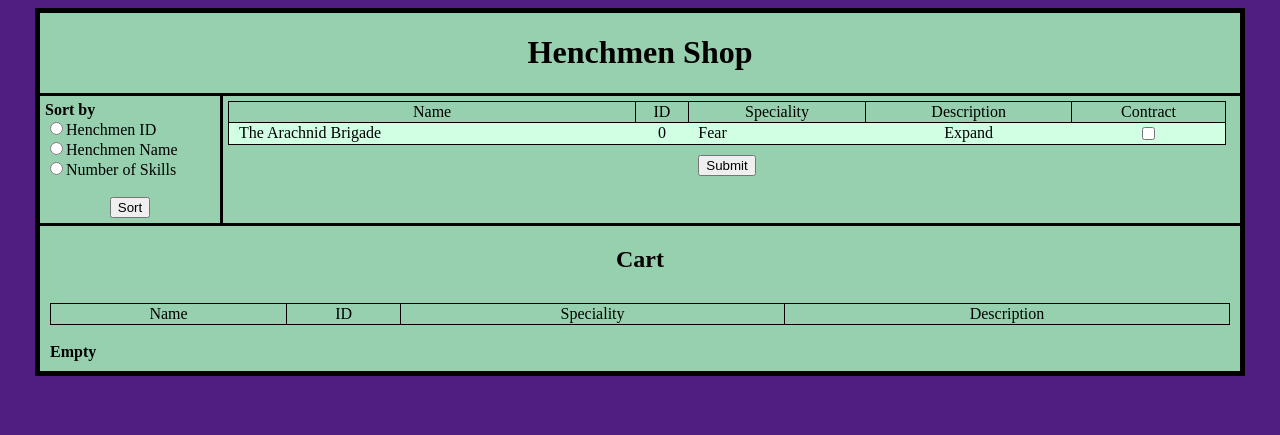
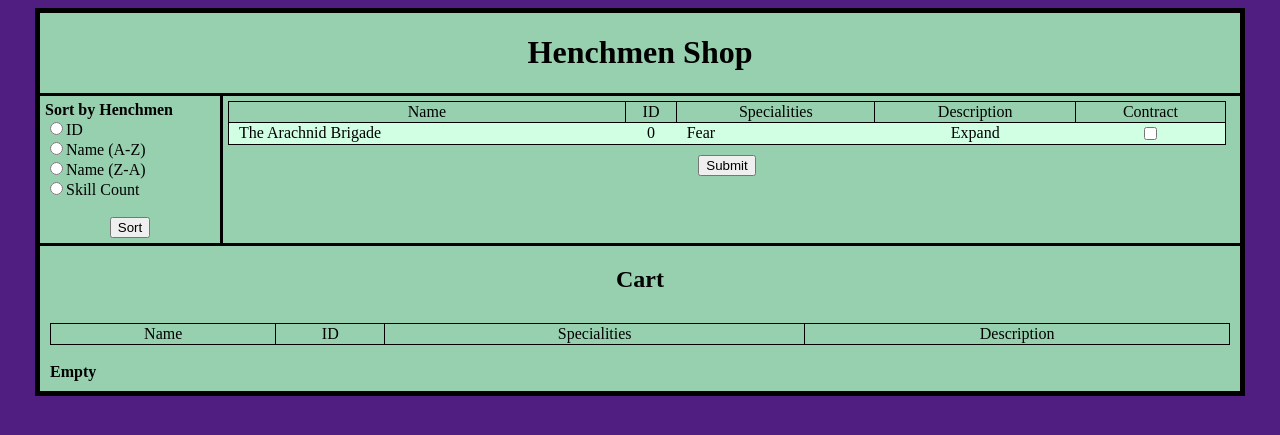
Before and after one commit to BenjaminHolland/CST-336-Project-1, a PHP site: page /store.php in a window 1280 px wide. Shown: the top 435 px of the page. Run offline with PHP 8.4, Linux system fonts and the light colour scheme; data comes from the database, SQL or seed files in the repository.

Commit message:
Final PHP

```diff
--- a/Site/lib/data/Context.php
+++ b/Site/lib/data/Context.php
@@ -24,7 +24,7 @@
 
         function __construct(){
             try {
-                $this->connection=new PDO("mysql:dbname=VillianDb;host=127.0.0.1","guest","");
+                $this->connection=new PDO("mysql:dbname=VillianDb;host=127.0.0.1","abrawofham","");
 
                 //Treat errors for this connection as PHP Exceptions.
                 $this->connection->setAttribute(PDO::ATTR_ERRMODE, PDO::ERRMODE_EXCEPTION);
--- a/Site/store.php
+++ b/Site/store.php
@@ -15,8 +15,12 @@
                 if ($_POST['sort'] == "id") {
                     $henchpeople=$context->getAvailableHenchpeople(Context::HENCH_ORDER_BY_ID);
                 }
-                else if ($_POST['sort'] == "name") {
+                else if ($_POST['sort'] == "nameAZ") {
                     $henchpeople=$context->getAvailableHenchpeople(Context::HENCH_ORDER_BY_TITLE);
+                }
+                else if ($_POST['sort'] == "nameZA") {
+                    $henchpeople=$context->getAvailableHenchpeople(Context::HENCH_ORDER_BY_TITLE);
+                    $henchpeople = array_reverse($henchpeople);
                 }
                 else if ($_POST['sort'] == "skillCount") {
                     $henchpeople=$context->getAvailableHenchpeople(Context::HENCH_ORDER_BY_SKILL_COUNT);
@@ -63,10 +67,11 @@
                     <!--LEFT MENU-->
                     <div class = "sidebarContainer">
                         <div class = "sidebar">
-                            <b>Sort by</b><br>
-                            <input type="radio" name="sort" value="id">Henchmen ID<br>
-                            <input type="radio" name="sort" value="name">Henchmen Name<br>
-                            <input type="radio" name="sort" value="skillCount">Number of Skills<br><br>
+                            <b>Sort by Henchmen</b><br>
+                            <input type="radio" name="sort" value="id">ID<br>
+                            <input type="radio" name="sort" value="nameAZ">Name (A-Z)<br>
+                            <input type="radio" name="sort" value="nameZA">Name (Z-A)<br>
+                            <input type="radio" name="sort" value="skillCount">Skill Count<br><br>
 
                             <div class = "center"><input type = "submit" value = "Sort"></div>
                         </div>
@@ -78,7 +83,7 @@
                                 <tr>
                                     <td class = "title">Name</td>
                                     <td class = "title">ID</td>
-                                    <td class = "title">Speciality</td>
+                                    <td class = "title">Specialities</td>
                                     <td class = "title">Description</td>
                                     <td class = "title">Contract</td>
                                 </tr>
@@ -123,7 +128,7 @@
                         <tr>
                             <td class = "title">Name</td>
                             <td class = "title">ID</td>
-                            <td class = "title">Speciality</td>
+                            <td class = "title">Specialities</td>
                             <td class = "title">Description</td>
                         </tr>
                         <?php
```
